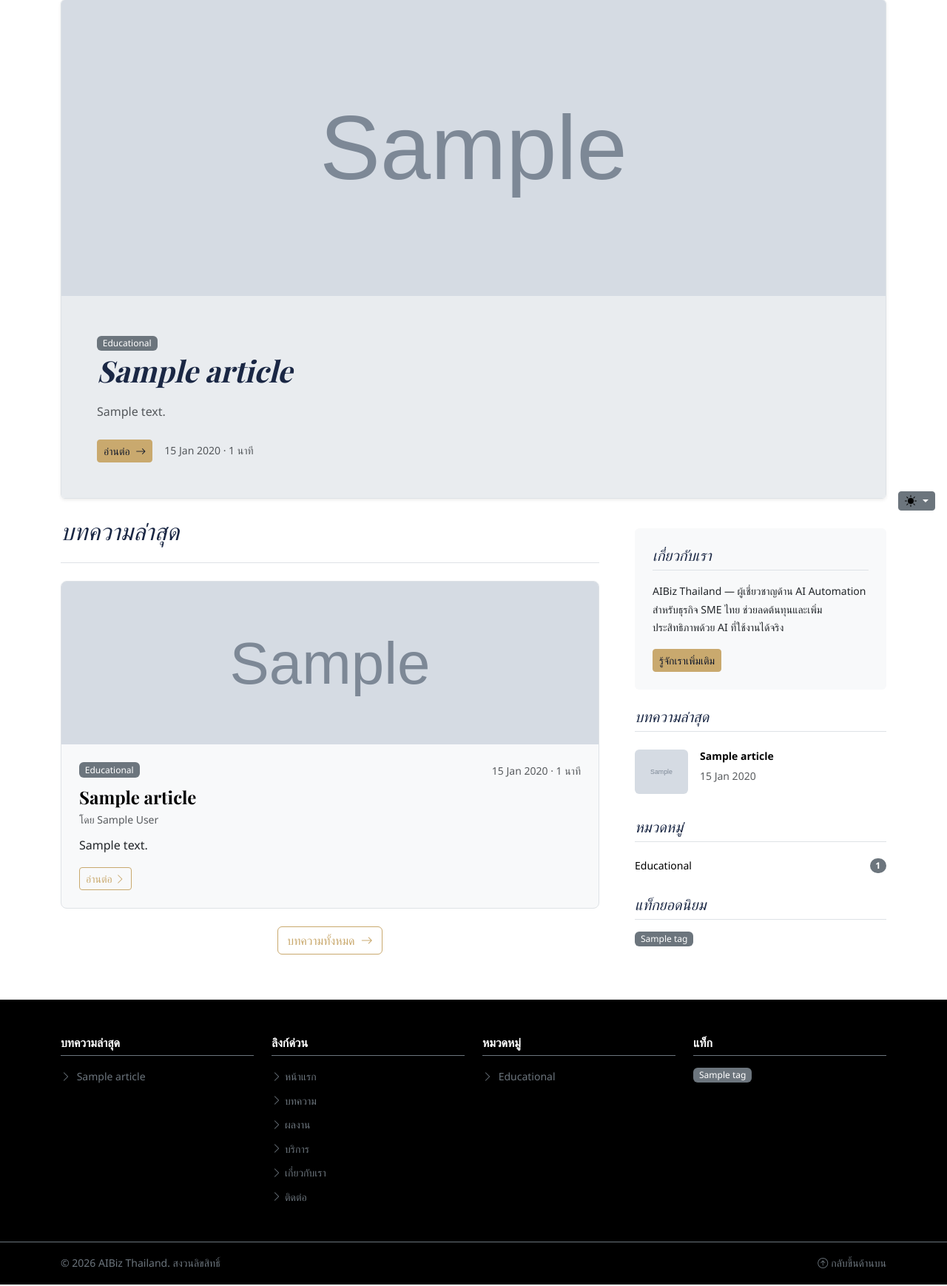
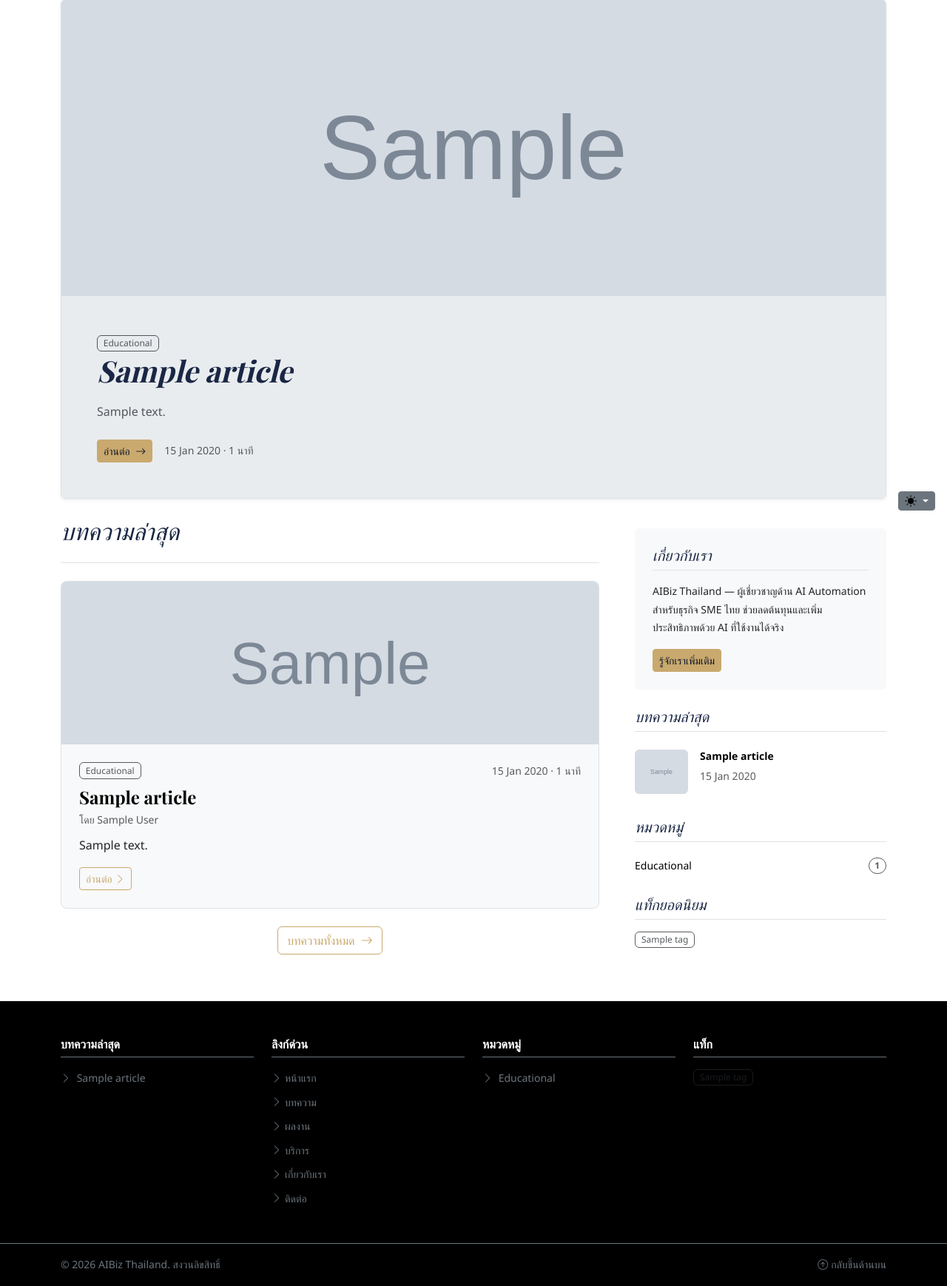
Before and after one commit to Telesale-Team/Autoblog-system-claude, a Django app: page / in a window 1280 px wide. Shown: the part 94-1832 px from the top of the page at 74% size. Run offline with Django 5.2, Linux system fonts and the light colour scheme; data comes from the database, SQL or seed files in the repository; tables that the repository leaves empty hold one stand-in row (values such as "Sample post"); grey boxes marked "Sample" are stand-in pictures; parts of the project's set-up code (start-up, migrations or seed data) failed here and were passed over; some libraries are stand-ins or nearby versions.

Commit message:
Change all badges to outline style (badge-outline)
Replaced badge text-bg-* with badge badge-outline across all templates
Added .badge-outline CSS: transparent bg, border currentColor, secondary text

Co-Authored-By: Claude Sonnet 4.6 <noreply@anthropic.com>

```diff
--- a/blog/templates/blog/detail.html
+++ b/blog/templates/blog/detail.html
@@ -211,7 +211,7 @@
             {% if not a.display_cover %}<div class="thumb-fallback">📝</div>{% endif %}
           </div>
           <div class="p-3">
-            <span class="badge text-bg-{{ a.category.color }} fw-normal mb-1">{{ a.category.name }}</span>
+            <span class="badge badge-outline fw-normal mb-1">{{ a.category.name }}</span>
             <h3 class="fs-6 fw-bold mt-1">{{ a.title }}</h3>
             <p class="text-secondary small mb-0">{{ a.excerpt|default:""|truncatechars:120 }}</p>
           </div>
--- a/blog/templates/blog/list.html
+++ b/blog/templates/blog/list.html
@@ -69,7 +69,7 @@
             {% if not a.display_cover %}<div class="thumb-fallback">📝</div>{% endif %}
           </div>
           <div class="p-3">
-            <span class="badge text-bg-{{ a.category.color }} fw-normal mb-1">{{ a.category.name }}</span>
+            <span class="badge badge-outline fw-normal mb-1">{{ a.category.name }}</span>
             <h3 class="fs-6 fw-bold text-body mt-1 mb-2">{{ a.title }}</h3>
             <p class="text-secondary small">{{ a.excerpt|default:""|truncatechars:120 }}</p>
             <small class="text-secondary">{{ a.published_at|date:"d M Y" }} · {{ a.reading_time }} นาที</small>
--- a/pages/templates/pages/homepage.html
+++ b/pages/templates/pages/homepage.html
@@ -28,7 +28,7 @@
     <!-- Text bottom -->
     <div class="p-4 p-md-5 bg-body-secondary">
       <a href="{{ hero.category.get_absolute_url }}"
-         class="badge text-bg-{{ hero.category.color }} text-decoration-none fw-normal">
+         class="badge badge-outline text-decoration-none fw-normal">
         {{ hero.category.name }}
       </a>
       <h1 class="display-6 fst-italic fw-bold lh-sm mb-3">{{ hero.title }}</h1>
@@ -67,7 +67,7 @@
         {% endif %}
         <div class="p-4 d-flex flex-column flex-grow-1">
           <div class="d-flex justify-content-between align-items-center mb-2">
-            <a href="{{ article.category.get_absolute_url }}" class="badge text-bg-{{ article.category.color }} text-decoration-none fw-normal">{{ article.category.name }}</a>
+            <a href="{{ article.category.get_absolute_url }}" class="badge badge-outline text-decoration-none fw-normal">{{ article.category.name }}</a>
             <small class="text-body-secondary">{{ article.published_at|date:"d M Y" }}</small>
           </div>
           <h5 class="fw-bold lh-sm mb-2">{{ article.title }}</h5>
@@ -104,7 +104,7 @@
         {% endif %}
         <div class="p-4">
           <div class="d-flex justify-content-between align-items-start mb-2">
-            <a href="{{ article.category.get_absolute_url }}" class="badge text-bg-{{ article.category.color }} fw-normal text-decoration-none">{{ article.category.name }}</a>
+            <a href="{{ article.category.get_absolute_url }}" class="badge badge-outline fw-normal text-decoration-none">{{ article.category.name }}</a>
             <small class="text-body-secondary">{{ article.published_at|date:"d M Y" }} · {{ article.reading_time }} นาที</small>
           </div>
           <h3 class="fs-4 link-body-emphasis mb-1">
@@ -166,7 +166,7 @@
             {% for cat in categories %}
             <li class="d-flex justify-content-between align-items-center py-1 {% if not forloop.first %}border-top{% endif %}">
               <a href="{{ cat.get_absolute_url }}" class="text-body-emphasis text-decoration-none small">{{ cat.name }}</a>
-              <span class="badge text-bg-{{ cat.color }} rounded-pill">{{ cat.article_count }}</span>
+              <span class="badge badge-outline rounded-pill">{{ cat.article_count }}</span>
             </li>
             {% endfor %}
           </ul>
@@ -179,7 +179,7 @@
           <h5 class="fst-italic border-bottom pb-2 mb-3">แท็กยอดนิยม</h5>
           <div class="d-flex flex-wrap gap-2">
             {% for tag in tags %}
-            <a href="{{ tag.get_absolute_url }}" class="badge text-bg-secondary text-decoration-none fw-normal py-1 px-2">{{ tag.name }}</a>
+            <a href="{{ tag.get_absolute_url }}" class="badge badge-outline text-decoration-none fw-normal py-1 px-2">{{ tag.name }}</a>
             {% endfor %}
           </div>
         </div>
--- a/portfolio/templates/portfolio/detail.html
+++ b/portfolio/templates/portfolio/detail.html
@@ -106,7 +106,7 @@
             {% if not cs.cover_image %}<div class="thumb-fallback">📂</div>{% endif %}
           </div>
           <div class="p-3">
-            <span class="badge text-bg-secondary fw-normal mb-1">{{ cs.get_industry_display }}</span>
+            <span class="badge badge-outline fw-normal mb-1">{{ cs.get_industry_display }}</span>
             <h3 class="fs-6 fw-bold mt-1 mb-0">{{ cs.project_title }}</h3>
           </div>
         </a>
--- a/portfolio/templates/portfolio/list.html
+++ b/portfolio/templates/portfolio/list.html
@@ -54,7 +54,7 @@
             {% if not cs.cover_image %}<div class="thumb-fallback">📂</div>{% endif %}
           </div>
           <div class="p-3">
-            <span class="badge text-bg-secondary fw-normal mb-1">{{ cs.get_industry_display }}</span>
+            <span class="badge badge-outline fw-normal mb-1">{{ cs.get_industry_display }}</span>
             <h3 class="fs-6 fw-bold text-body mt-1 mb-2">{{ cs.project_title }}</h3>
             <p class="text-secondary small">{{ cs.problem|truncatechars:120 }}</p>
             {% if cs.roi_metric %}<small class="text-secondary">⭐ {{ cs.roi_metric }}</small>{% endif %}
--- a/static/css/main.css
+++ b/static/css/main.css
@@ -82,6 +82,13 @@
 .text-gold   { color: var(--brand-gold) !important; }
 .text-navy   { color: var(--brand-navy) !important; }
 .bg-navy     { background-color: var(--brand-navy) !important; }
+
+/* ── Outline badge ── */
+.badge-outline {
+  background: transparent !important;
+  border: 1px solid currentColor;
+  color: var(--bs-secondary-color) !important;
+}
 
 /* ── Custom button: Gold (ใช้สำหรับ premium CTA เท่านั้น) ── */
 .btn-gold {
--- a/templates/base_public.html
+++ b/templates/base_public.html
@@ -111,7 +111,7 @@
           <h6 class="text-white fw-semibold mb-3 pb-2 border-bottom border-secondary">แท็ก</h6>
           <div class="d-flex flex-wrap gap-2">
             {% for tag in tags %}
-            <a href="{{ tag.get_absolute_url }}" class="badge text-bg-secondary text-decoration-none fw-normal py-1 px-2">{{ tag.name }}</a>
+            <a href="{{ tag.get_absolute_url }}" class="badge badge-outline text-decoration-none fw-normal py-1 px-2">{{ tag.name }}</a>
             {% empty %}
             <span class="text-secondary">ยังไม่มีแท็ก</span>
             {% endfor %}
```
